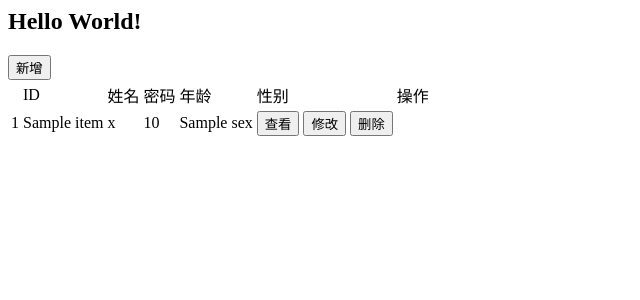
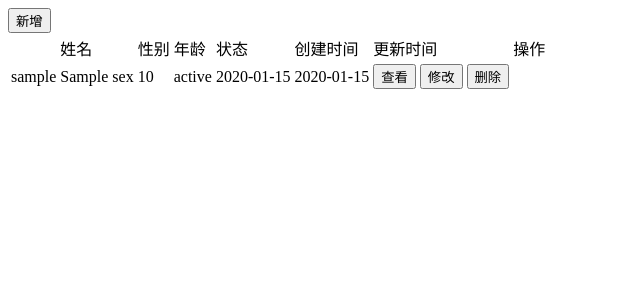
Before and after one commit to cristik1991/springdemo, a Java web app: template src/main/webapp/WEB-INF/views/user/userlist.jsp in a window 1280 px wide. Shown: the top 300 px of the page, without its empty margins (0-640 px from the left). Run offline with Spring Boot 4, a stand-in JSP engine, Linux system fonts and the light colour scheme; the template is opened without the code that fills it: most values are stand-ins (such as "Sample title", 1, 10 or a date in 2020); the project's own start-up code is not run, and a stand-in starts its controllers and pages; some of the project's set-up classes (security, data sources, template engines, error pages and the like) are left out, and stand-ins take their place.

Commit message:
用户列表增加日期格式化

```diff
--- a/src/main/webapp/WEB-INF/views/user/userlist.jsp
+++ b/src/main/webapp/WEB-INF/views/user/userlist.jsp
@@ -1,5 +1,7 @@
+<%@page contentType="text/html;charset=UTF-8" %>
 <%@ taglib uri="http://java.sun.com/jsp/jstl/core" prefix="c" %>
-<%@page contentType="text/html;charset=UTF-8" %>
+<%@taglib uri="http://java.sun.com/jsp/jstl/fmt" prefix="fmt"%>
+
 
 <html>
 <title>用户信息</title>
@@ -42,25 +44,26 @@
 	</script>
 </head>
 <body>
-<h2>Hello World!</h2>
 <div>
 	<input type="button" id="adduser" value="新增" onclick="addUser()"/>
 	<table>
 		<th>
-			<td>ID</td>
 			<td>姓名</td>
-			<td>密码</td>
+			<td>性别</td>
 			<td>年龄</td>
-			<td>性别</td>
+			<td>状态</td>
+			<td>创建时间</td>
+			<td>更新时间</td>
 			<td>操作</td>
 		</th>
 		<c:forEach items="${list}" var ="user">
 			<tr>
-				<td>${user.id}</td>
-				<td>${user.name}</td>
-				<td>${user.password}</td>
+				<td>${user.userName}</td>
+				<td>${user.sex}</td>
 				<td>${user.age}</td>
-				<td>${user.sex}</td>
+				<td>${user.status}</td>
+				<td><fmt:formatDate value="${user.createTime}" pattern="yyyy-MM-dd"/> </td>
+				<td><fmt:formatDate value="${user.updateTime}" pattern="yyyy-MM-dd"/></td>
 				<td>
 					<input type="button" value="查看" onclick="showDetail(${user.id})">
 					<input type="button" value="修改" onclick="updateUser(${user.id})">
```
